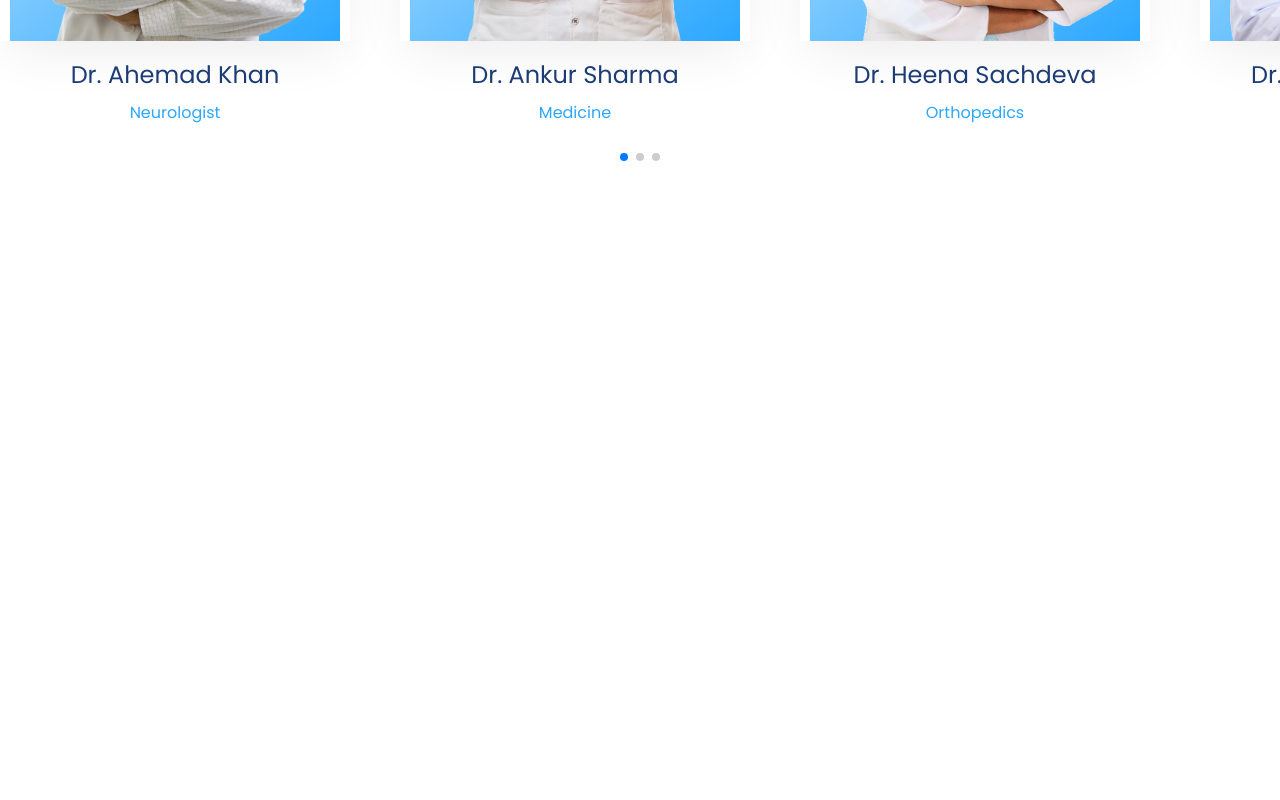
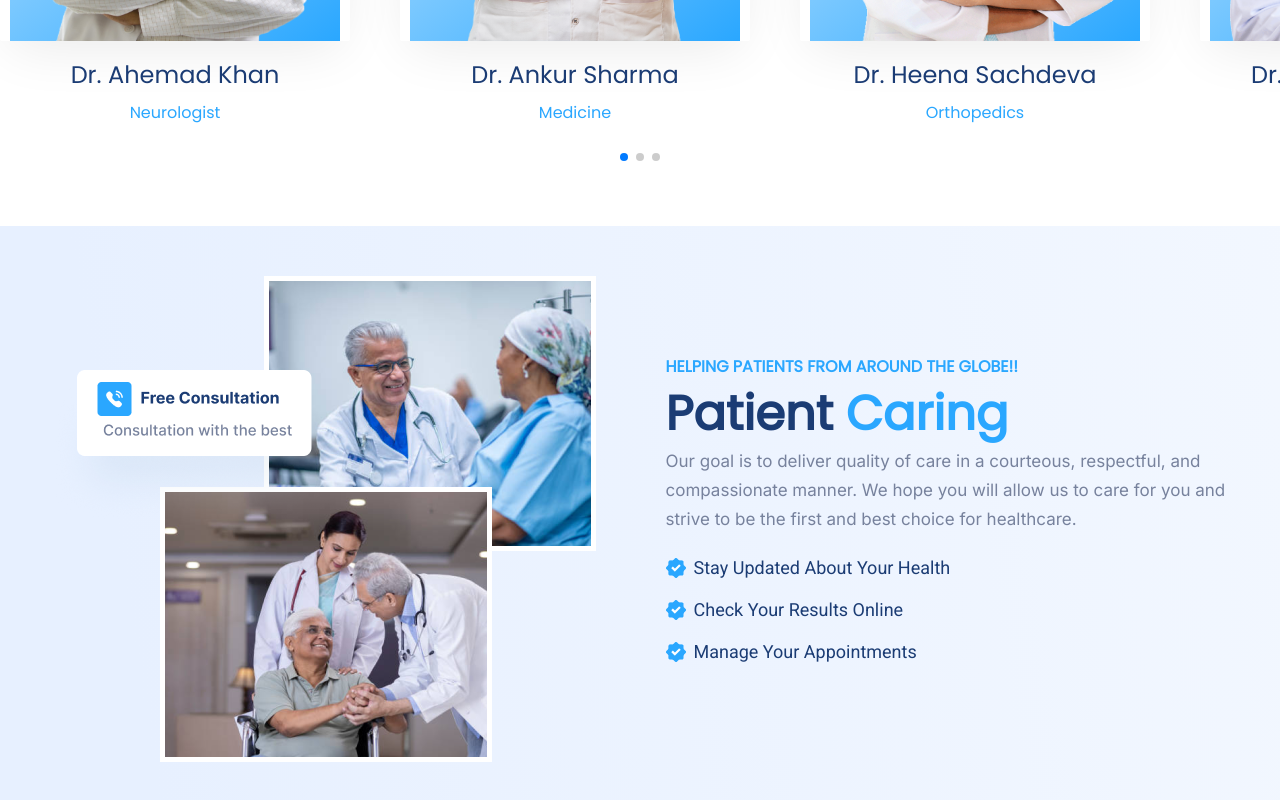
Before and after one commit to Jagadeeshthatikonda/medify, a React (Create React App) app: page / in a window 1280 px wide. Shown: the part 2455-3255 px from the top of the page. Before the commit the page ends 2681 px from the top, so only its background shows below. Built offline with nearby package versions, Linux system fonts and the light colour scheme.

Commit message:
Done adding patient caring section

```diff
--- a/public/index.html
+++ b/public/index.html
@@ -14,6 +14,8 @@
     -->
   <link rel="manifest" href="%PUBLIC_URL%/manifest.json" />
   <link href='https://fonts.googleapis.com/css?family=Poppins' rel='stylesheet'>
+  <link href='https://fonts.googleapis.com/css?family=Inter' rel='stylesheet'>
+  <link href='https://fonts.googleapis.com/css?family=Roboto' rel='stylesheet'>
 
   <!--
       Notice the use of %PUBLIC_URL% in the tags above.
--- a/src/components/MedicalSpecialist/MedicalSpecialist.css
+++ b/src/components/MedicalSpecialist/MedicalSpecialist.css
@@ -1,10 +1,6 @@
 .medical-specialist-container {
   background-color: white;
   padding: 50px 0px;
-}
-
-.medical-specialist-container-sm {
-  display: none;
 }
 
 .medical-specialist-container h1 {
--- a/src/components/MedifyBodyContentWrapper/MedifyBodyContentWrapper.jsx
+++ b/src/components/MedifyBodyContentWrapper/MedifyBodyContentWrapper.jsx
@@ -10,7 +10,6 @@ import Ambulance from "../../assets/Ambulance.png";
 import Capsule from "../../assets/Capsule.png";
 import Hospital from "../../assets/Hospital.png";
 import Drugstore from "../../assets/Drugstore.png";
-import Navbar from "../Navbar/Navbar";
 import { Pagination, A11y } from "swiper/modules";
 import { Swiper, SwiperSlide } from "swiper/react";
 import "swiper/css";
@@ -18,10 +17,11 @@ import "swiper/css/pagination";
 import { useNavigate } from "react-router-dom";
 import Specialisation from "../Specialisation/Specialisation"
 import MedicalSpecialist from "../MedicalSpecialist/MedicalSpecialist"
+import PatientCaringSection from "../PatientCaringSection/PatientCaringSection"
 
 const Dropdown = ({ options, selectedValue, onChange, placeholder }) => (
   <div className="input-container select-width">
-    <img src={SearchIcon} alt="" />
+    <img src={SearchIcon} alt="search icon" />
     <select value={selectedValue} onChange={onChange}>
       <option value="">{placeholder}</option>
       {options.map((option) => (
@@ -134,6 +134,7 @@ const MedifyBodyContentWrapper = ({
       {renderOffers(3, 1250)}
       <Specialisation />
       <MedicalSpecialist />
+      <PatientCaringSection />
     </div>
   );
 };
--- /dev/null
+++ b/src/components/PatientCaringSection/PatientCaringSection.css
@@ -0,0 +1,64 @@
+.patient-caring {
+  display: flex;
+  justify-content: center;
+  align-items: center;
+  padding: 50px;
+  gap: 70px;
+}
+
+.patient-caring-info {
+  width: 563px;
+}
+
+.helping-text {
+  color: #2aa7ff;
+  font-size: 16px;
+  font-weight: 600;
+  line-height: 27px;
+}
+
+.patient-caring-info > h1 {
+  font-size: 48px;
+  font-weight: 600;
+  line-height: 67px;
+}
+
+.patient-text {
+  color: #1b3c74;
+}
+
+.caring-text {
+  color: #2aa7ff;
+}
+
+.goal-text {
+  font-family: Inter;
+  font-size: 17px;
+  font-weight: 500;
+  line-height: 29px;
+  color: #77829d;
+}
+
+.caring-features {
+  display: flex;
+  flex-direction: column;
+  justify-content: start;
+  align-items: start;
+  margin: 20px 0px;
+  color: #1b3c74;
+  font-family: Roboto;
+  gap: 15px;
+  font-size: 18px;
+  font-weight: 500;
+  line-height: 27px;
+}
+
+.feature-item {
+  display: flex;
+  justify-content: start;
+  align-items: center;
+}
+
+.feature-item-text {
+  margin-left: 8px;
+}
--- /dev/null
+++ b/src/components/PatientCaringSection/PatientCaringSection.jsx
@@ -0,0 +1,37 @@
+import React from "react";
+import "./PatientCaringSection.css";
+import bluetick from "../../assets/bluetick.png";
+import caring from "../../assets/caring.png";
+
+const FeatureItem = ({ icon, text }) => (
+  <div className="feature-item">
+    <img src={icon} alt="Blue tick" />
+    <p className="feature-item-text">{text}</p>
+  </div>
+);
+
+const PatientCaringSection = () => {
+  return (
+    <div className="patient-caring">
+      <img src={caring} alt="Patient Caring" />
+      <div className="patient-caring-info">
+        <h2 className="helping-text">HELPING PATIENTS FROM AROUND THE GLOBE!!</h2>
+        <h1>
+          <span className="patient-text">Patient</span> <span className="caring-text">Caring</span>{" "}
+        </h1>
+        <p className="goal-text">
+          Our goal is to deliver quality of care in a courteous, respectful, and
+          compassionate manner. We hope you will allow us to care for you and
+          strive to be the first and best choice for healthcare.
+        </p>
+        <div className="caring-features">
+          <FeatureItem icon={bluetick} text="Stay Updated About Your Health" />
+          <FeatureItem icon={bluetick} text="Check Your Results Online" />
+          <FeatureItem icon={bluetick} text="Manage Your Appointments" />
+        </div>
+      </div>
+    </div>
+  );
+};
+
+export default PatientCaringSection;
```
Also changed, not shown: src/assets/bluetick.png (added), src/assets/caring.png (added).
